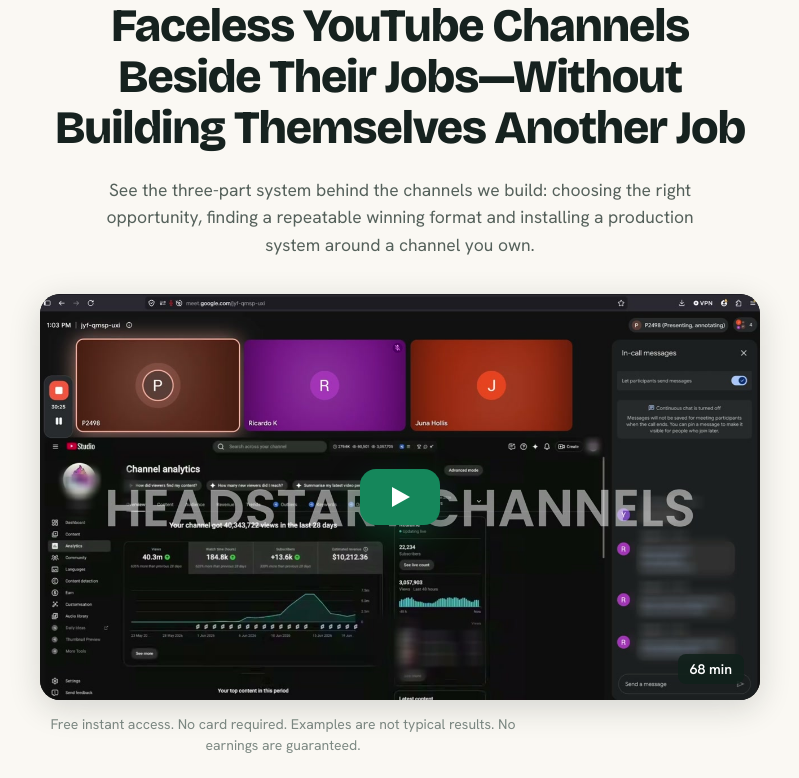
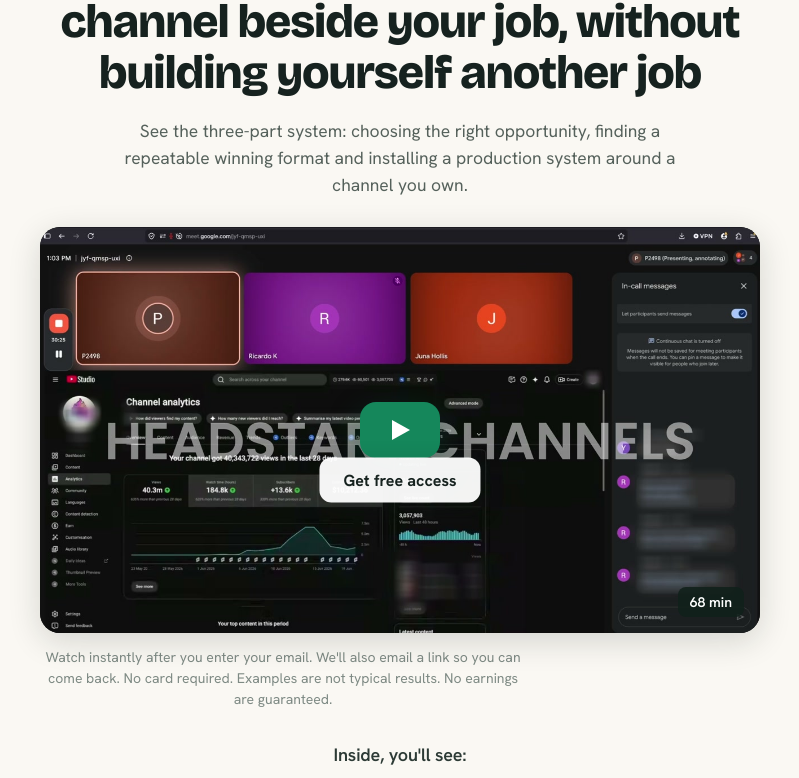
Before and after one commit to keviscoding/autopilotchannels, a React (Vite) app: page /#/free-training in a window 1280 px wide. Shown: the part 282-1060 px from the top of the page, without its empty margins (240-1039 px from the left). Built offline with nearby package versions, Linux system fonts and the light colour scheme.

Commit message:
Improve free-training gate and watch UX (#12)
Shorter gate/watch copy, Get free access CTA, instant-access wording, Q&A duration label, no em dashes.

```diff
--- a/src/index.css
+++ b/src/index.css
@@ -867,6 +867,27 @@ button { font-family: inherit; cursor: pointer; }
   border-color: transparent transparent transparent #fff;
 }
 
+.video-gate-thumb__cta {
+  position: absolute;
+  top: 50%;
+  left: 50%;
+  transform: translate(-50%, calc(-50% + 50px));
+  background: rgba(255, 255, 255, 0.95);
+  color: var(--ink-900);
+  font-size: 16px;
+  font-weight: 700;
+  padding: 12px 24px;
+  border-radius: 12px;
+  box-shadow: 0 8px 24px rgba(17, 32, 27, 0.22);
+  transition: background 0.2s ease, transform 0.2s ease;
+  white-space: nowrap;
+}
+
+.video-gate-thumb:hover .video-gate-thumb__cta {
+  background: #fff;
+  transform: translate(-50%, calc(-50% + 50px)) scale(1.02);
+}
+
 .video-gate-thumb__duration {
   position: absolute;
   bottom: 16px;
@@ -1114,4 +1135,9 @@ button { font-family: inherit; cursor: pointer; }
     font-size: 13px;
     padding: 5px 10px;
   }
+
+  .video-gate-thumb__cta {
+    font-size: 15px;
+    padding: 10px 20px;
+  }
 }
--- a/src/pages/FreeTrainingRegistration.tsx
+++ b/src/pages/FreeTrainingRegistration.tsx
@@ -115,7 +115,7 @@ function EmailGateModal({ onClose }: { onClose: () => void }) {
         <div ref={mlFormContainerRef}></div>
 
         <p className="modal-footer-text">
-          You'll get the training by email plus occasional HeadStart tips. Unsubscribe anytime. <a href="#/privacy">Privacy Policy</a>.
+          You'll start watching right away. We'll also email a return link so you can come back, plus occasional HeadStart tips. Unsubscribe anytime. <a href="#/privacy">Privacy Policy</a>.
         </p>
       </div>
     </div>
@@ -163,37 +163,38 @@ export default function FreeTrainingRegistration() {
         </div>
       </nav>
 
-      <header className="hero" style={{ paddingTop: 'clamp(96px, 8vw, 64px)', paddingBottom: 'clamp(48px, 6vw, 80px)' }}>
+      <header className="hero" style={{ paddingTop: 'clamp(64px, 8vw, 96px)', paddingBottom: 'clamp(48px, 6vw, 80px)' }}>
         <div className="container" style={{ maxWidth: '880px', margin: '0 auto', textAlign: 'center' }}>
           <Reveal>
             <span className="pill-tag">FREE 68-MINUTE ON-DEMAND TRAINING</span>
           </Reveal>
           <Reveal delay={60}>
-            <h1 style={{ margin: '18px 0 0' }}>
-              How Working Adults Are Building Faceless YouTube Channels Beside Their Jobs—Without Building Themselves Another Job
+            <h1 style={{ margin: '14px 0 0' }}>
+              Build a faceless YouTube channel beside your job, without building yourself another job
             </h1>
           </Reveal>
           <Reveal delay={120}>
-            <p className="hero__sub" style={{ marginTop: '22px' }}>
-              See the three-part system behind the channels we build: choosing the right opportunity, finding a repeatable winning format and installing a production system around a channel you own.
+            <p className="hero__sub" style={{ marginTop: '18px' }}>
+              See the three-part system: choosing the right opportunity, finding a repeatable winning format and installing a production system around a channel you own.
             </p>
           </Reveal>
 
           {/* Video-style thumbnail CTA */}
           <Reveal delay={150}>
-            <div style={{ marginTop: '36px', maxWidth: '720px', margin: '36px auto 0' }}>
+            <div style={{ marginTop: '28px', maxWidth: '720px', margin: '28px auto 0' }}>
               <button
                 type="button"
                 className="video-gate-thumb"
                 onClick={handleCTAClick}
-                aria-label="Register to watch the free training"
+                aria-label="Get free access to the training"
               >
                 <img
                   src="/pamela-poster.jpg"
                   alt=""
-                  style={{ width: '100%', height: '100%', objectFit: 'cover', display: 'block' }}
+                  style={{ width: '100%', height: '100%', objectFit: 'cover', objectPosition: 'center 35%', display: 'block' }}
                 />
                 <span className="video-gate-thumb__play" aria-hidden="true" />
+                <span className="video-gate-thumb__cta">Get free access</span>
                 <span className="video-gate-thumb__duration">68 min</span>
               </button>
               <p style={{
@@ -202,7 +203,7 @@ export default function FreeTrainingRegistration() {
                 marginTop: '14px',
                 lineHeight: 1.5
               }}>
-                Free instant access. No card required. Examples are not typical results. No earnings are guaranteed.
+                Watch instantly after you enter your email. We'll also email a link so you can come back. No card required. Examples are not typical results. No earnings are guaranteed.
               </p>
             </div>
           </Reveal>
@@ -236,7 +237,7 @@ export default function FreeTrainingRegistration() {
                 </li>
                 <li style={{ marginBottom: '10px', paddingLeft: '26px', position: 'relative' }}>
                   <span style={{ position: 'absolute', left: 0, color: 'var(--green-600)' }}>•</span>
-                  Real examples of channels that reached $3K, $5K and $10K+ months—and what actually went into those results
+                  Real examples of channels that reached $3K, $5K and $10K+ months, and what actually went into those results
                 </li>
               </ul>
             </div>
--- a/src/pages/FreeTrainingWatch.tsx
+++ b/src/pages/FreeTrainingWatch.tsx
@@ -212,21 +212,15 @@ export default function FreeTrainingWatch() {
         </div>
       </nav>
 
-      <header className="hero" style={{ paddingTop: 'clamp(64px, 8vw, 96px)', paddingBottom: 'clamp(32px, 4vw, 48px)' }}>
+      <header className="hero" style={{ paddingTop: 'clamp(48px, 6vw, 72px)', paddingBottom: 'clamp(20px, 3vw, 32px)' }}>
         <div className="container" style={{ maxWidth: '880px', margin: '0 auto', textAlign: 'center' }}>
           <Reveal>
             <span className="pill-tag">Free Training</span>
           </Reveal>
           <Reveal delay={60}>
-            <h1 style={{ margin: '18px 0 0' }}>
-              How a faceless YouTube channel <em>actually gets built</em>
+            <h1 style={{ margin: '14px 0 0' }}>
+              Free faceless YouTube training
             </h1>
-          </Reveal>
-          <Reveal delay={120}>
-            <p className="hero__sub" style={{ marginTop: '22px' }}>
-              Learn the full channel-automation approach at your own pace. How the niche gets chosen,
-              where the video ideas come from, who makes the videos, and what it really costs.
-            </p>
           </Reveal>
         </div>
       </header>
@@ -250,8 +244,19 @@ export default function FreeTrainingWatch() {
             color: 'var(--fg-muted)',
             lineHeight: 1.5
           }}>
-            68-minute training (+ optional Q&A). Watch at up to 2× speed.
+            68-minute training + 16-minute optional Q&A
           </div>
+
+          <Reveal style={{ marginTop: '22px' }}>
+            <div style={{
+              textAlign: 'center',
+              fontSize: '14.5px',
+              color: 'var(--fg-subtle)',
+              lineHeight: 1.6
+            }}>
+              Opportunity · Formats · Production · Examples · Working together · Q&A
+            </div>
+          </Reveal>
 
           <Reveal style={{ marginTop: '32px', textAlign: 'center' }}>
             <button
```
